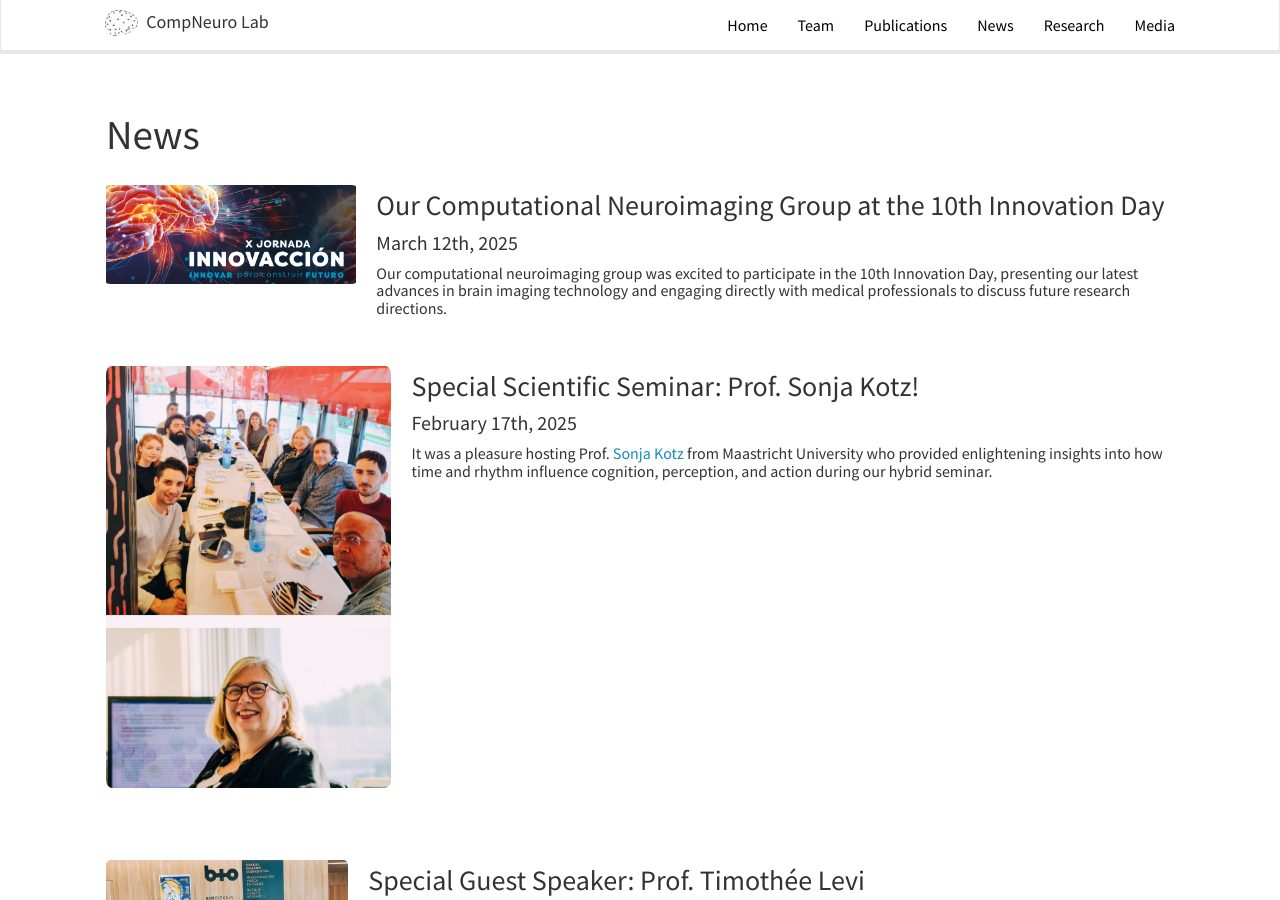
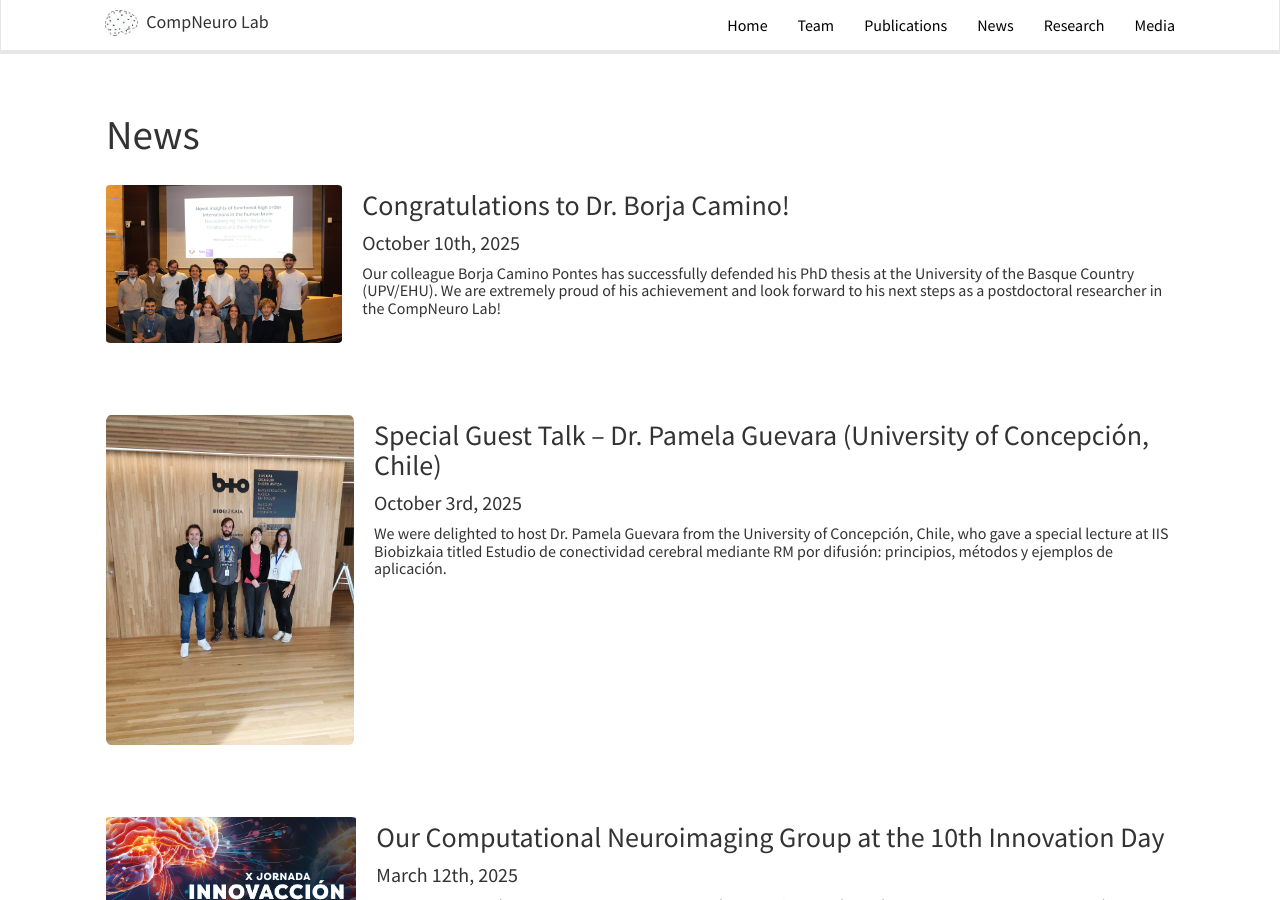
Before and after one commit to itellaetxe/compneurobilbao_website, a Jekyll site: the page built from _pages/allnews.md, in a window 1280 px wide and 900 px high. Built offline with Jekyll 4.4.1, drawn with Linux system fonts in a browser that asks for light colours; nearby versions of some CDN libraries.

Commit message:
news: añade tesis Borja y talk Pamela

```diff
--- a/_data/news.yml
+++ b/_data/news.yml
@@ -1,3 +1,13 @@
+- date: "October 10th, 2025"
+  headline: "Congratulations to Dr. Borja Camino!"
+  description: "Our colleague Borja Camino Pontes has successfully defended his PhD thesis at the University of the Basque Country (UPV/EHU). We are extremely proud of his achievement and look forward to his next steps as a postdoctoral researcher in the CompNeuro Lab!"
+  image: 'borja_tesis.jpeg'
+
+- date: "October 3rd, 2025"
+  headline: "Special Guest Talk – Dr. Pamela Guevara (University of Concepción, Chile)"
+  description: "We were delighted to host Dr. Pamela Guevara from the University of Concepción, Chile, who gave a special lecture at IIS Biobizkaia titled Estudio de conectividad cerebral mediante RM por difusión: principios, métodos y ejemplos de aplicación."
+  image: 'pamela_talk.jpeg'
+
 - date: "March 12th, 2025"
   headline: "Our Computational Neuroimaging Group at the 10th Innovation Day"
   description: "Our computational neuroimaging group was excited to participate in the 10th Innovation Day, presenting our latest advances in brain imaging technology and engaging directly with medical professionals to discuss future research directions."
```
Also changed, not shown: images/newspic/borja_tesis.jpeg (added), images/newspic/pamela_talk.jpeg (added).
